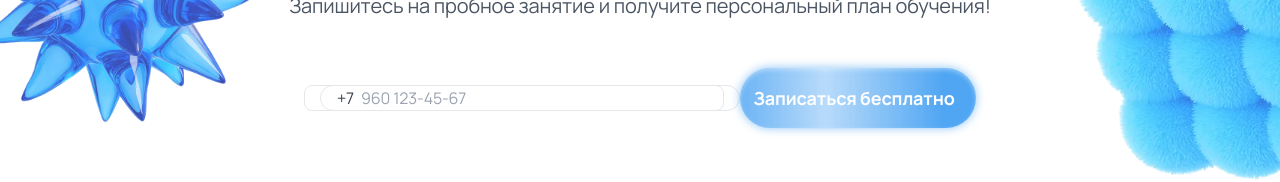
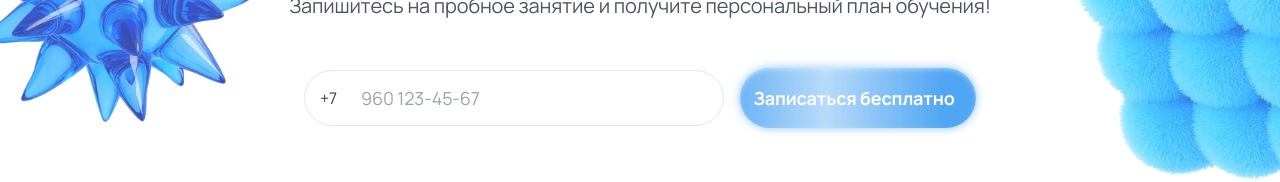
Before and after one commit to hismajestyamanita/codologia, a React (Vite) app: page / in a window 1280 px wide. Shown: the part 340-522 px from the top of the page. Built offline with nearby package versions, Linux system fonts and the light colour scheme; no server answers.

Commit message:
маска телефона 8

```diff
--- a/src/shared/PhoneInput.tsx
+++ b/src/shared/PhoneInput.tsx
@@ -1,34 +1,46 @@
 import React from "react";
 
 interface PhoneInputProps {
-  value: string;
+  value: string;                  // храним только 10 цифр
   onChange: (val: string) => void;
-  placeholder?: string;
-  inputClassName?: string;
+  placeholder?: string;           // отображаем: 960 123-45-67
+  inputClassName?: string;        // сюда прилетает стиль ОТ ДРУГИХ ПОЛЕЙ ( внешняя рамка/скругление/фокус )
+  size?: "default" | "hero";      // hero — крупнее на первом экране
 }
 
 const PhoneInput: React.FC<PhoneInputProps> = ({
   value,
   onChange,
-  placeholder = "(___) ___-__-__",
+  placeholder = "960 123-45-67",
   inputClassName = "",
+  size = "default",
 }) => {
-  // форматирование телефона: 9601234567 → 960 123-45-67
-  const fmt = (val: string) => {
-    const digits = val.replace(/\D/g, "").slice(0, 10);
-    const parts = [];
-    if (digits.length > 0) parts.push(digits.substring(0, 3));
-    if (digits.length > 3) parts.push(digits.substring(3, 6));
-    if (digits.length > 6) parts.push(digits.substring(6, 8));
-    if (digits.length > 8) parts.push(digits.substring(8, 10));
-    return parts.join(parts.length > 2 ? "-" : " ");
+  // формат: 9601234567 -> 960 123-45-67
+  const fmt = (digits: string) => {
+    const d = (digits || "").replace(/\D/g, "").slice(0, 10);
+    if (!d) return "";
+    if (d.length <= 3) return d;
+    if (d.length <= 6) return `${d.slice(0, 3)} ${d.slice(3)}`;
+    if (d.length <= 8) return `${d.slice(0, 3)} ${d.slice(3, 6)}-${d.slice(6)}`;
+    return `${d.slice(0, 3)} ${d.slice(3, 6)}-${d.slice(6, 8)}-${d.slice(8, 10)}`;
   };
+
+  const base = size === "hero"
+    ? "h-12 text-base md:h-14 md:text-lg"
+    : "h-11 text-base";
 
   return (
     <div className="relative w-full">
-      {/* Префикс +7 без рамки, без кликабельности */}
+      {/* префикс +7: НЕ имеет бордера и не перехватывает клики */}
       <span
-        className={`absolute left-4 top-1/2 -translate-y-1/2 select-none text-gray-700 ${inputClassName}`}
+        className="pointer-events-none absolute left-4 top-1/2 -translate-y-1/2 select-none text-gray-700"
+        style={{
+          fontFamily: "inherit",
+          fontSize: "inherit",
+          lineHeight: "inherit",
+          fontWeight: "inherit",
+        }}
+        aria-hidden="true"
       >
         +7
       </span>
@@ -37,18 +49,16 @@ const PhoneInput: React.FC<PhoneInputProps> = ({
         type="tel"
         inputMode="numeric"
         pattern="[0-9]*"
+        // ВАЖНО: здесь НЕТ своих border/rounded/focus классов —
+        // внешний контур придёт из inputClassName, как у остальных полей
         className={[
           "w-full pl-14 pr-4",
           "placeholder-gray-400",
-          "border rounded-lg",
-          "focus:ring-2 focus:ring-green-400 focus:outline-none",
-          "transition-colors",
-          inputClassName,
+          base,
+          inputClassName, // <-- тянем внешний стиль поля формы
         ].join(" ")}
         value={fmt(value)}
-        onChange={(e) =>
-          onChange(e.target.value.replace(/\D/g, "").slice(0, 10))
-        }
+        onChange={(e) => onChange(e.target.value.replace(/\D/g, "").slice(0, 10))}
         placeholder={placeholder}
       />
     </div>
```
